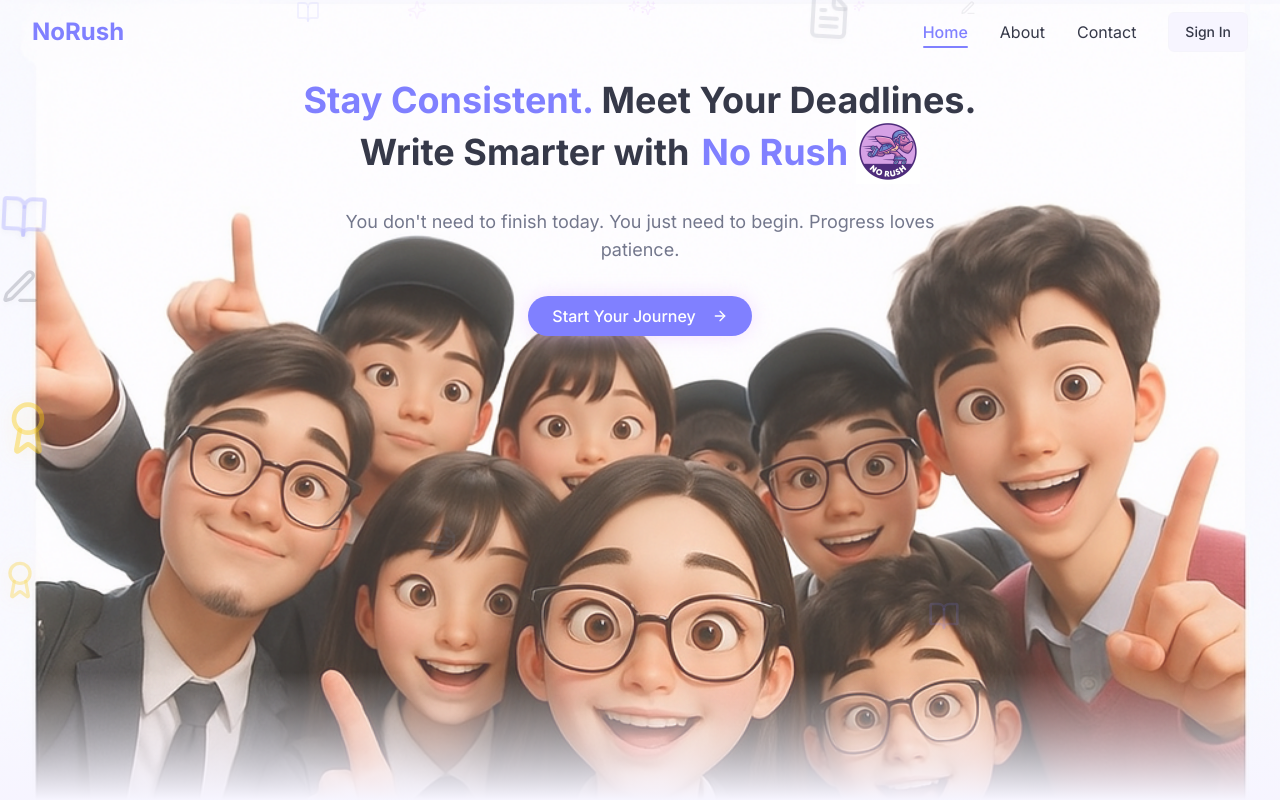
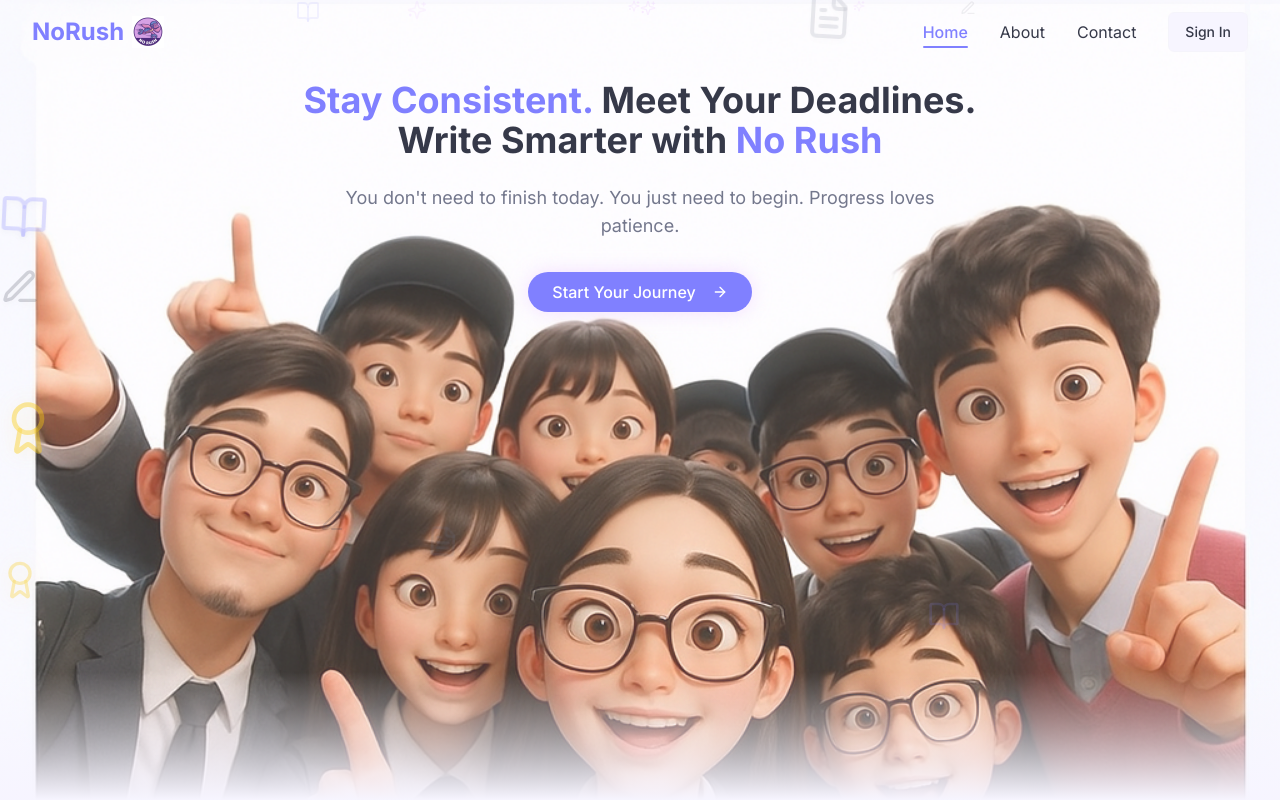
Before and after one commit to ayepyaesan/norush-write-rewards, a React (Vite) app: page / in a window 1280 px wide. Shown: the top 800 px of the page. Built offline with nearby package versions, Linux system fonts and the light colour scheme.

Commit message:
Add logo to navigation bar
Add the No Rush logo next to the "NoRush" title in the navigation bar.

```diff
--- a/src/components/HeroSection.tsx
+++ b/src/components/HeroSection.tsx
@@ -79,17 +79,7 @@ const HeroSection = () => {
           <h1 className="text-2xl sm:text-3xl lg:text-4xl font-bold text-foreground mb-6 leading-tight">
             <span className="text-primary">Stay Consistent.</span> Meet Your Deadlines.
             <br />
-            <span className="flex items-center justify-center gap-3 flex-wrap">
-              Write Smarter with
-              <span className="flex items-center gap-2">
-                <span className="text-primary">No Rush</span>
-                <img
-                  src="/lovable-uploads/4227be48-8648-4d90-ab4c-175f6c77f066.png"
-                  alt="No Rush logo"
-                  className="w-12 h-12 sm:w-14 sm:h-14 lg:w-16 lg:h-16"
-                />
-              </span>
-            </span>
+            Write Smarter with <span className="text-primary">No Rush</span>
           </h1>
 
         <p className="text-base sm:text-lg text-muted-foreground mb-8 max-w-2xl mx-auto leading-relaxed">
--- a/src/components/Navigation.tsx
+++ b/src/components/Navigation.tsx
@@ -35,9 +35,14 @@ const Navigation = () => {
         <div className="flex items-center justify-between h-16">
           <Link
             to="/"
-            className="text-2xl font-bold text-primary hover:text-primary-glow transition-colors duration-300"
+            className="flex items-center gap-2 text-2xl font-bold text-primary hover:text-primary-glow transition-colors duration-300"
           >
             NoRush
+            <img
+              src="/lovable-uploads/4227be48-8648-4d90-ab4c-175f6c77f066.png"
+              alt="No Rush logo"
+              className="w-8 h-8"
+            />
           </Link>
 
           {/* Desktop Navigation */}
```
